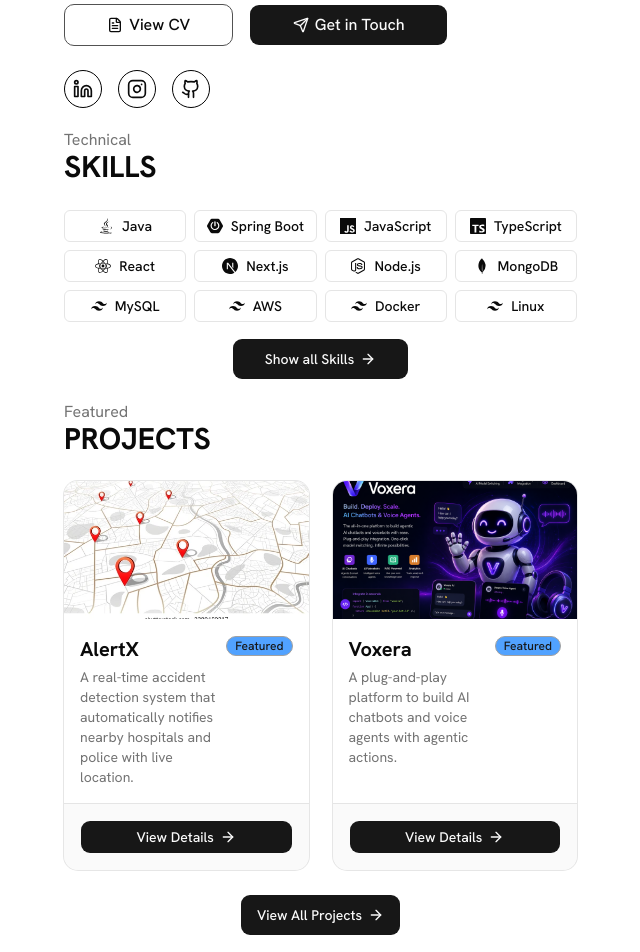
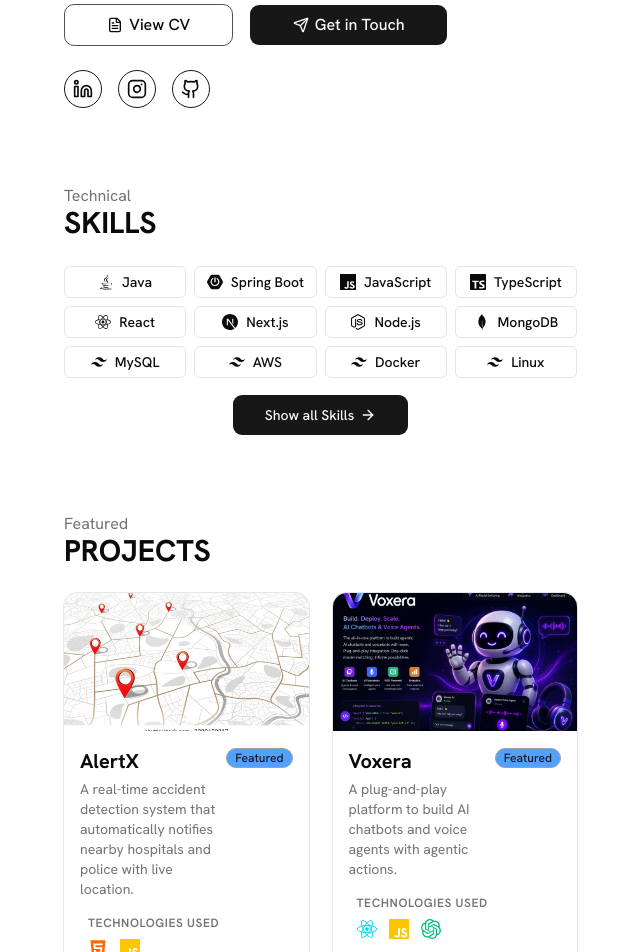
Before and after one commit to YUVRAJSINGH3112/yuvraj_me, a Next.js app: page / in a window 1280 px wide. Shown: the part 480-1432 px from the top of the page, without its empty margins (312-952 px from the left). Built offline with nearby package versions, Linux system fonts and the light colour scheme; no server answers.

Commit message:
25-07-2026

```diff
--- a/app/projects/page.tsx
+++ b/app/projects/page.tsx
@@ -5,6 +5,7 @@
 
 import Navbar from "@/components/pages/Navbar"
 import ProjectTab from "@/components/pages/ProjectTab"
+import ProjectTechnologies from "@/components/pages/ProjectTechnologies"
 import { projectList } from "@/data/projects"
 import {
   Card,
@@ -61,6 +62,8 @@
                                 </CardDescription>
                               </CardHeader>
 
+                              <ProjectTechnologies slug={project.slug} />
+
                               <CardFooter className="mt-auto">
                                 <Button asChild className="w-full text-md py-4">
                                   <Link href={`/projects/${project.slug}`}> View Details<ArrowRight /></Link>
--- a/app/skills/page.tsx
+++ b/app/skills/page.tsx
@@ -1,4 +1,5 @@
 import Navbar from "@/components/pages/Navbar";
+import { Button } from "@/components/ui/button";
 import {
   Card,
   CardAction,
@@ -194,18 +195,19 @@
                   </CardAction>
                 </CardHeader>
 
-                <CardContent className="flex flex-wrap gap-2 px-5 pb-5 sm:px-6 sm:pb-6">
+                <CardContent className="grid grid-cols-2 gap-2 px-5 pb-5 sm:px-6 sm:pb-6">
                   {group.skills.map((skill) => {
                     const SkillIcon = skill.icon;
 
                     return (
-                      <div
+                      <Button
                         key={skill.name}
-                        className="flex items-center gap-2 rounded-lg border border-border bg-background px-3 py-2 text-sm font-medium transition-transform duration-200 hover:-translate-y-0.5"
+                        variant="outline"
+                        className="h-8 min-w-0 w-full justify-center gap-1.5 overflow-hidden rounded-sm px-2 text-xs"
                       >
                         <SkillIcon className={`size-4 ${skill.color}`} aria-hidden="true" />
-                        <span>{skill.name}</span>
-                      </div>
+                        <span className="truncate">{skill.name}</span>
+                      </Button>
                     );
                   })}
                 </CardContent>
--- a/components/pages/Footer.tsx
+++ b/components/pages/Footer.tsx
@@ -3,7 +3,7 @@
 }
 export default function Footer({ className }: FooterProps) {
   return (
-    <div className={`mt-6 ${className}`}>
+    <div className={`my-6 ${className}`}>
       <p className="text-muted-foreground text-sm text-center">
         Designed and Developed by Yuvraj Singh
       </p>
--- a/components/pages/Hero.tsx
+++ b/components/pages/Hero.tsx
@@ -57,7 +57,7 @@
           rel="noopener noreferrer"
           className="
            p-2
-           border-black border rounded-full
+           border-primary border rounded-full
           hover:text-blue-500 transition"
         >
           <Linkedin size={20} />
@@ -69,7 +69,7 @@
           rel="noopener noreferrer"
           className="
            p-2
-           border-black border rounded-full
+           border-primary border rounded-full
           hover:text-pink-500 transition"
         >
           <Instagram size={20} />
@@ -81,13 +81,13 @@
           rel="noopener noreferrer"
           className="
            p-2
-          border-black border rounded-full
+          border-primary border rounded-full
           hover:text-gray-400 transition"
         >
           <Github size={20} />
         </a>
       </div>
-      <div id="skills">
+      <div id="skills" className="my-20">
 
         <div className="my-6">
           <h4 className="leading-none text-muted-foreground">Technical</h4>
--- /dev/null
+++ b/components/pages/ProjectTechnologies.tsx
@@ -0,0 +1,58 @@
+import type { IconType } from "react-icons";
+import { FaCss3Alt, FaHtml5, FaReact } from "react-icons/fa";
+import { SiJavascript, SiNextdotjs, SiOpenai, SiRazorpay, SiTailwindcss, SiTypescript } from "react-icons/si";
+
+type Technology = {
+  name: string;
+  icon: IconType;
+  color: string;
+};
+
+const technologiesByProject: Record<string, Technology[]> = {
+  alertx: [
+    { name: "HTML5", icon: FaHtml5, color: "text-orange-500" },
+    { name: "JavaScript", icon: SiJavascript, color: "text-yellow-400" },
+  ],
+  voxera: [
+    { name: "React", icon: FaReact, color: "text-cyan-400" },
+    { name: "JavaScript", icon: SiJavascript, color: "text-yellow-400" },
+    { name: "OpenAI", icon: SiOpenai, color: "text-emerald-500" },
+  ],
+  "developer-portfolio": [
+    { name: "React", icon: FaReact, color: "text-cyan-400" },
+    { name: "Next.js", icon: SiNextdotjs, color: "text-foreground" },
+    { name: "TypeScript", icon: SiTypescript, color: "text-blue-500" },
+    { name: "Tailwind CSS", icon: SiTailwindcss, color: "text-cyan-400" },
+  ],
+  donatehub: [
+    { name: "HTML5", icon: FaHtml5, color: "text-orange-500" },
+    { name: "CSS3", icon: FaCss3Alt, color: "text-blue-500" },
+    { name: "JavaScript", icon: SiJavascript, color: "text-yellow-400" },
+    { name: "Razorpay", icon: SiRazorpay, color: "text-blue-600" },
+  ],
+};
+
+export default function ProjectTechnologies({ slug }: { slug: string }) {
+  const technologies = technologiesByProject[slug] ?? [];
+
+  if (!technologies.length) return null;
+
+  return (
+    <div className="px-6 pb-2">
+      <p className="mb-2 text-xs font-semibold uppercase tracking-wider text-muted-foreground">
+        Technologies used
+      </p>
+      <div className="flex items-center gap-3" aria-label="Technologies used">
+        {technologies.map((technology) => {
+          const Icon = technology.icon;
+
+          return (
+            <span key={technology.name} title={technology.name} aria-label={technology.name}>
+              <Icon className={`size-5 ${technology.color}`} aria-hidden="true" />
+            </span>
+          );
+        })}
+      </div>
+    </div>
+  );
+}
--- a/components/pages/Projects.tsx
+++ b/components/pages/Projects.tsx
@@ -16,6 +16,7 @@
 import Image from "next/image"
 import Link from "next/link"
 import { ArrowRight } from "lucide-react"
+import ProjectTechnologies from "@/components/pages/ProjectTechnologies"
 
 export default function Projects() {
 
@@ -72,6 +73,8 @@
                 </CardDescription>
               </CardHeader>
 
+              <ProjectTechnologies slug={project.slug} />
+
               <CardFooter className="mt-auto">
                 <Button asChild className="w-full text-md py-4">
                   <Link href={`/projects/${project.slug}`}> View Details<ArrowRight /></Link>
--- a/components/pages/Quote.tsx
+++ b/components/pages/Quote.tsx
@@ -30,7 +30,7 @@
   }, [])
 
   return (
-    <Card className="relative mx-auto w-full max-w-sm lg:max-w-lg rounded-sm overflow-hidden">
+    <Card className="relative w-full rounded-sm overflow-hidden my-20">
 
       {/* 🔥 Background Quote Icon */}
       <FaQuoteLeft className="absolute left-3 top-3 text-muted-foreground opacity-10 text-6xl" />
```
